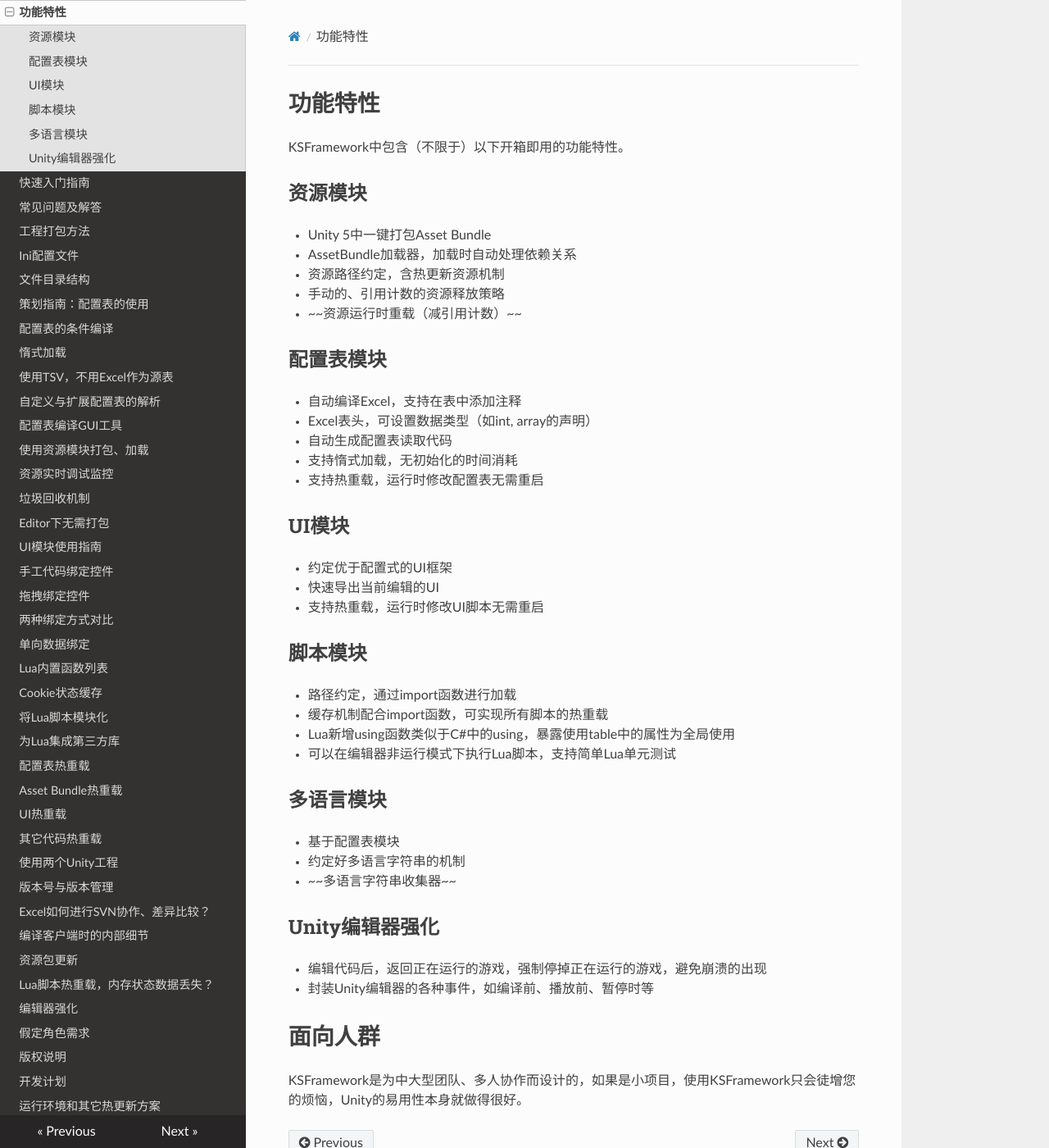
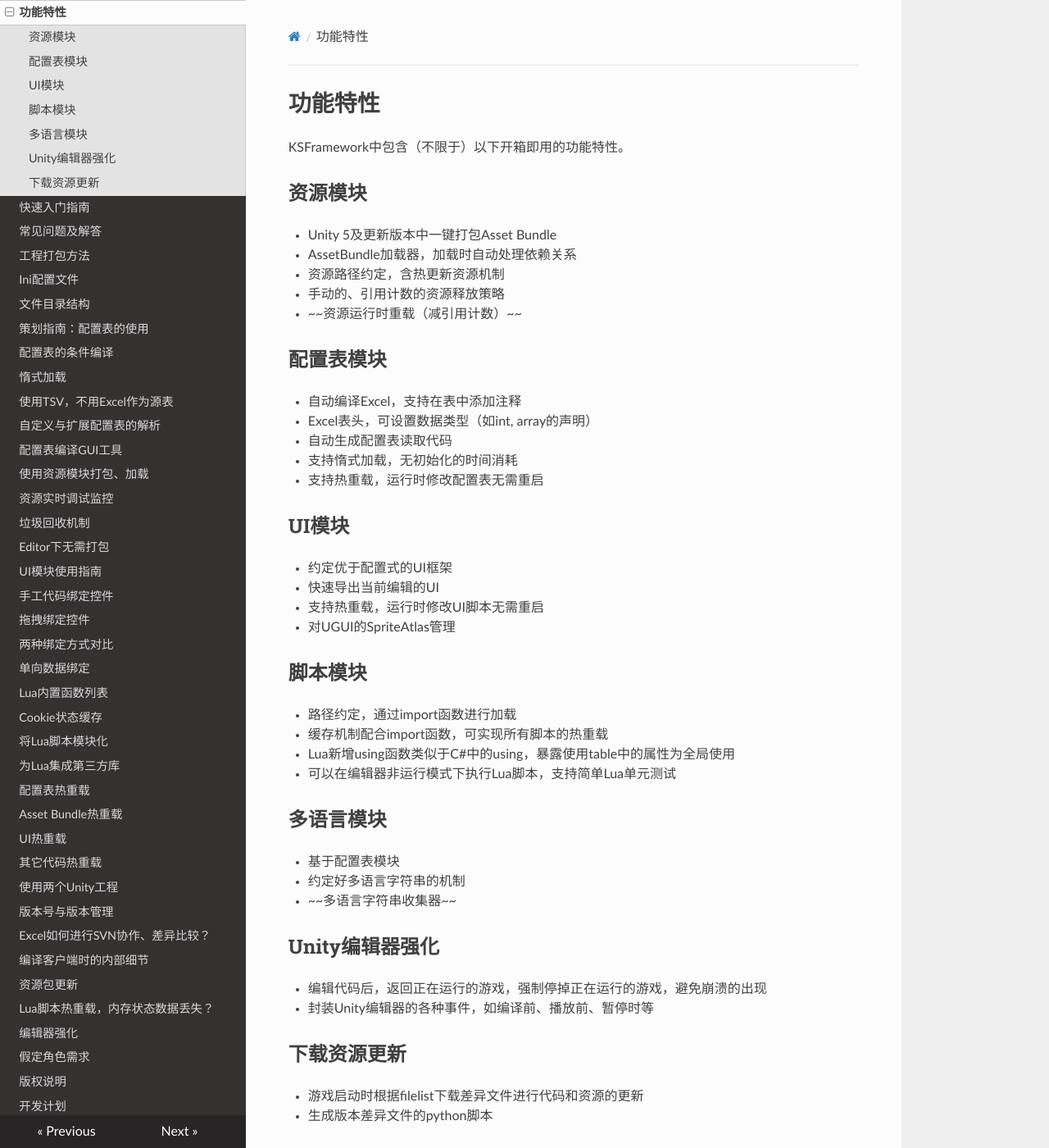
Before and after one commit to mr-kelly/KSFramework, an MkDocs documentation site: the page built from docs/overview/features.md, in a window 1280 px wide and 1400 px high. Shown: the whole window at 82% size. Built offline with MkDocs 1.6.1, drawn with Linux system fonts in a browser that asks for light colours; nearby versions of some CDN libraries.

```diff
--- a/docs/overview/features.md
+++ b/docs/overview/features.md
@@ -4,7 +4,7 @@ KSFramework中包含（不限于）以下开箱即用的功能特性。
 
 ## 资源模块
 
-- Unity 5中一键打包Asset Bundle
+- Unity 5及更新版本中一键打包Asset Bundle
 - AssetBundle加载器，加载时自动处理依赖关系
 - 资源路径约定，含热更新资源机制
 - 手动的、引用计数的资源释放策略
@@ -23,6 +23,7 @@ KSFramework中包含（不限于）以下开箱即用的功能特性。
 - 约定优于配置式的UI框架
 - 快速导出当前编辑的UI
 - 支持热重载，运行时修改UI脚本无需重启
+- 对UGUI的SpriteAtlas管理
 
 ## 脚本模块
 
@@ -42,6 +43,11 @@ KSFramework中包含（不限于）以下开箱即用的功能特性。
 - 编辑代码后，返回正在运行的游戏，强制停掉正在运行的游戏，避免崩溃的出现
 - 封装Unity编辑器的各种事件，如编译前、播放前、暂停时等
 
+## 下载资源更新
+
+- 游戏启动时根据filelist下载差异文件进行代码和资源的更新
+- 生成版本差异文件的python脚本
+
 # 面向人群
 
 KSFramework是为中大型团队、多人协作而设计的，如果是小项目，使用KSFramework只会徒增您的烦恼，Unity的易用性本身就做得很好。
```
Also changed, not shown: docs/basic/file-structure.md (+4 -4 lines), docs/index.md (+1 -1 lines), docs/quickstart.md (+4 -3 lines), docs/images/quickstart/quick-start-17.png (deleted).
